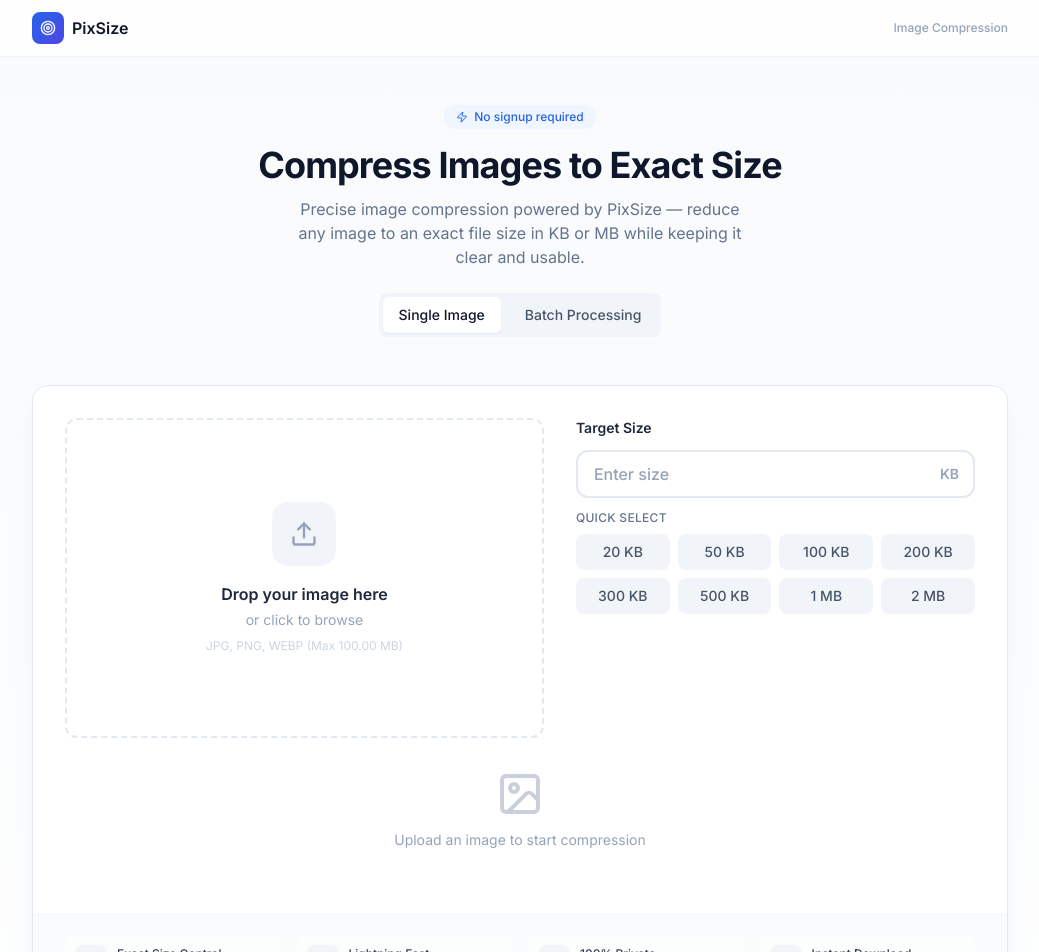
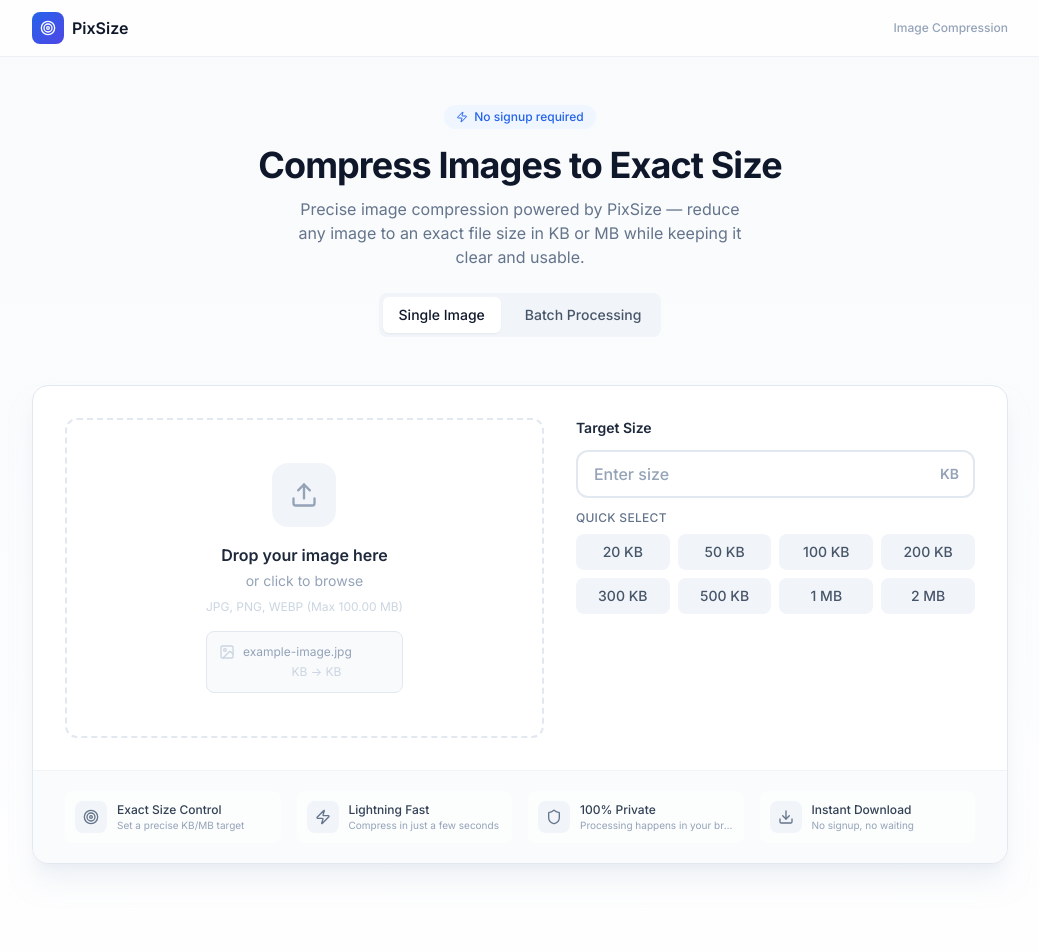
Before and after one commit to runpeng402/compression-picture, a Next.js app: page / in a window 1280 px wide. Shown: the top 952 px of the page, without its empty margins (120-1159 px from the left). Built offline with nearby package versions, Linux system fonts and the light colour scheme.

Commit message:
pictrue compress UI

```diff
--- a/components/ImageCompressorTool.tsx
+++ b/components/ImageCompressorTool.tsx
@@ -1042,6 +1042,15 @@
                           : `JPG, PNG, WEBP (Min ${MIN_FILES_BATCH} files, Max ${formatFileSize(MAX_FILE_SIZE)} each, up to ${MAX_FILES} files)`
                         }
                       </p>
+
+                      {/* 灰色占位提示框 */}
+                      <div className="mt-4 p-3 bg-slate-50 rounded-lg border border-slate-200">
+                        <div className="flex items-center gap-2">
+                          <ImageIcon className="w-4 h-4 text-slate-300" />
+                          <p className="text-xs text-slate-400">example-image.jpg</p>
+                        </div>
+                        <p className="text-xs text-slate-300 mt-1 ml-6">KB → KB</p>
+                      </div>
                     </div>
                   )}
                 </div>
@@ -1266,20 +1275,7 @@
               </div>
             )}
 
-            {/* 空状态提示 */}
-            {mode === "single" && !singleFile && (
-              <div className="text-center py-8 text-slate-400">
-                <ImageIcon className="w-12 h-12 mx-auto mb-3 opacity-50" />
-                <p className="text-sm">Upload an image to start compression</p>
-              </div>
-            )}
-
-            {mode === "batch" && files.length === 0 && (
-              <div className="text-center py-8 text-slate-400">
-                <ImageIcon className="w-12 h-12 mx-auto mb-3 opacity-50" />
-                <p className="text-sm">Add at least {MIN_FILES_BATCH} images to start batch processing</p>
-              </div>
-            )}
+
           </div>
 
           <div className="bg-slate-50/80 border-t border-slate-100 px-4 sm:px-6 lg:px-8 py-5">
```
